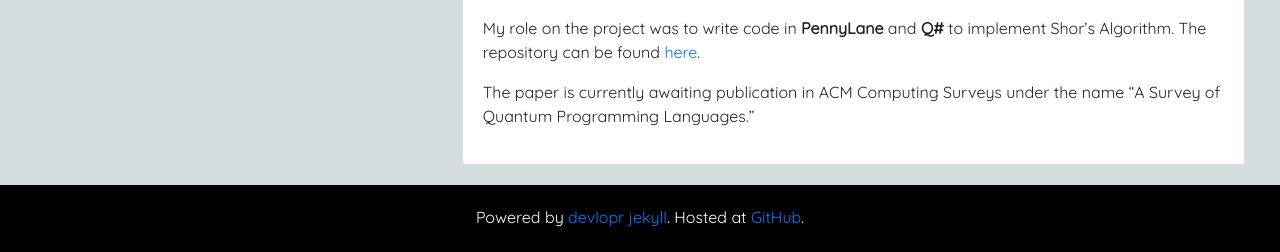
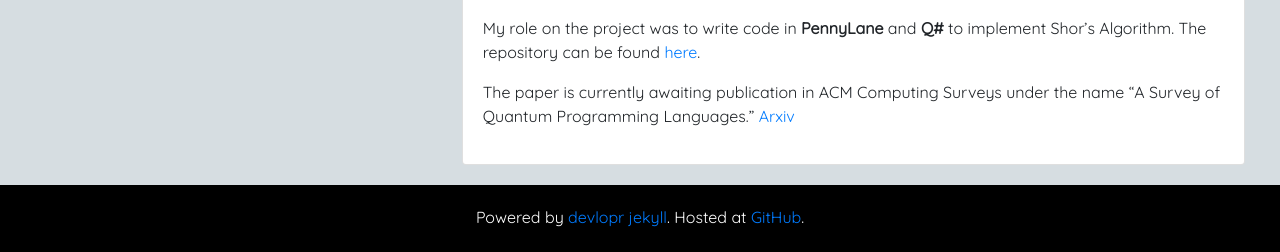
Before and after one commit to eogrady617/eogrady617.github.io, a Jekyll site: the page built from _projects/quantumpl.md, in a window 1280 px wide. Shown: the part 703-955 px from the top of the page. Built offline with Jekyll 4.4.1, drawn with Linux system fonts in a browser that asks for light colours; nearby versions of some CDN libraries; comment, search, counter and statistics services are not loaded; a style sheet for code colours, icons or effects is not loaded.

Commit message:
quick edit adding arxiv

```diff
--- a/_projects/quantumpl.md
+++ b/_projects/quantumpl.md
@@ -13,4 +13,4 @@ Under PI [Dr. Jens Palsberg](https://web.cs.ucla.edu/~palsberg/), I assisted on
 
 My role on the project was to write code in **PennyLane** and **Q#** to implement Shor's Algorithm. The repository can be found [here](https://github.com/palsberg/Quantum-PL-survey).
 
-The paper is currently awaiting publication in ACM Computing Surveys under the name "A Survey of Quantum Programming Languages."
+The paper is currently awaiting publication in ACM Computing Surveys under the name "A Survey of Quantum Programming Languages." [Arxiv](https://arxiv.org/abs/2606.26254)
```
